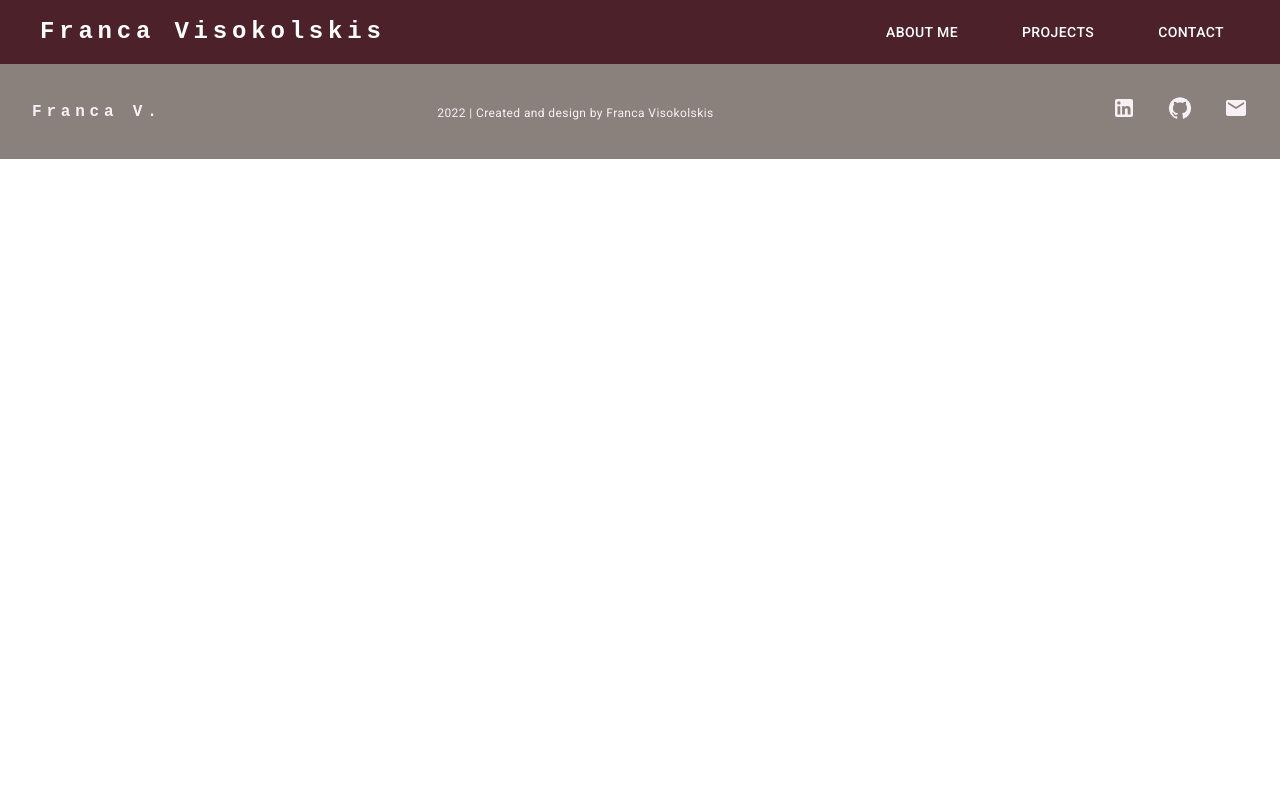
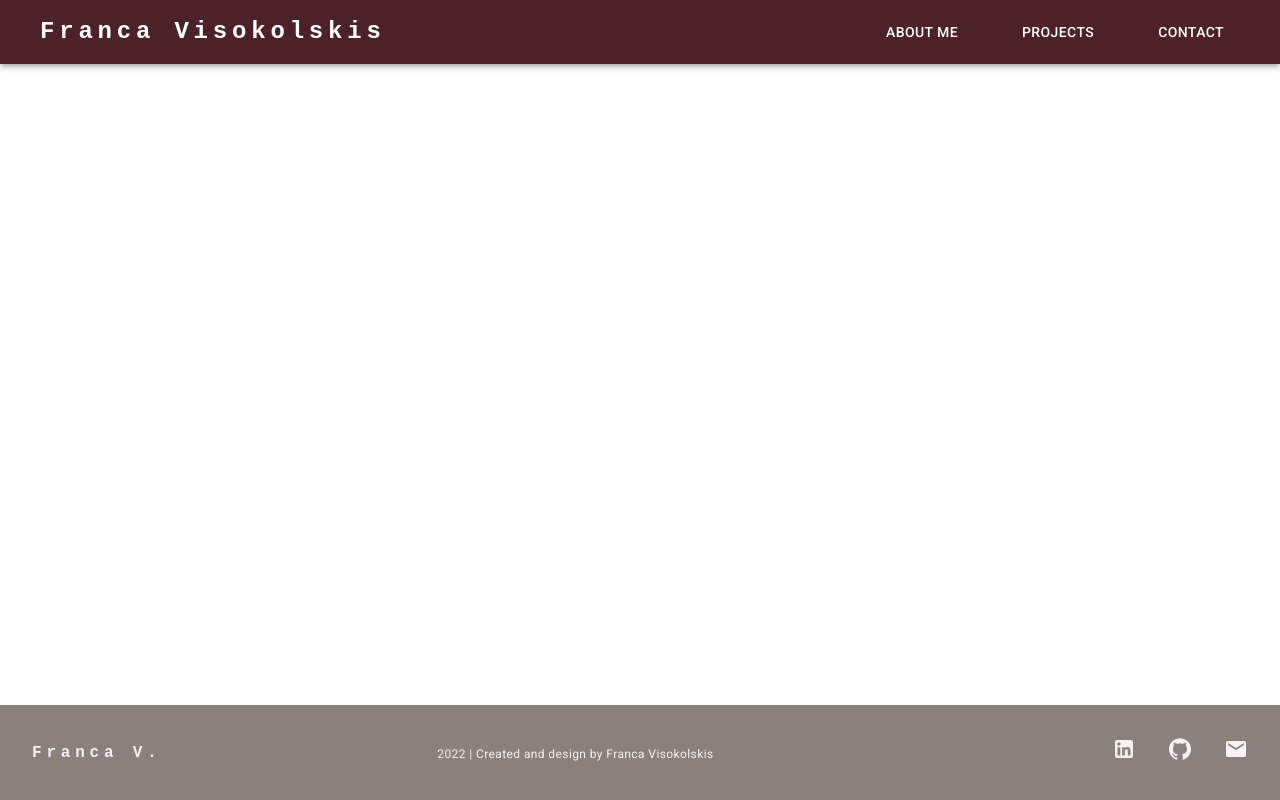
Before and after one commit to francavisok/portfolio, a React (Create React App) app: page / in a window 1280 px wide. Built offline with nearby package versions, Linux system fonts and the light colour scheme.

Commit message:
footer pinned down

```diff
--- a/src/App.js
+++ b/src/App.js
@@ -2,16 +2,19 @@ import { Routes, Route, Link } from "react-router-dom";
 import Navbar from "./Components/Navbar";
 import Home from "./Components/Home";
 import Footer from "./Components/Footer";
+import { Stack, Box } from "@mui/system";
 
 function App() {
   return (
-    <>
+    <Stack height={"100vh"}>
       <Navbar />
-      <Routes>
-        <Route path="/" element={<Home />} />
-      </Routes>
+      <Box flexGrow={1} >
+        <Routes>
+          <Route path="/" element={<Home />} />
+        </Routes>
+      </Box>
       <Footer />
-    </>
+    </Stack>
   );
 }
 
```
